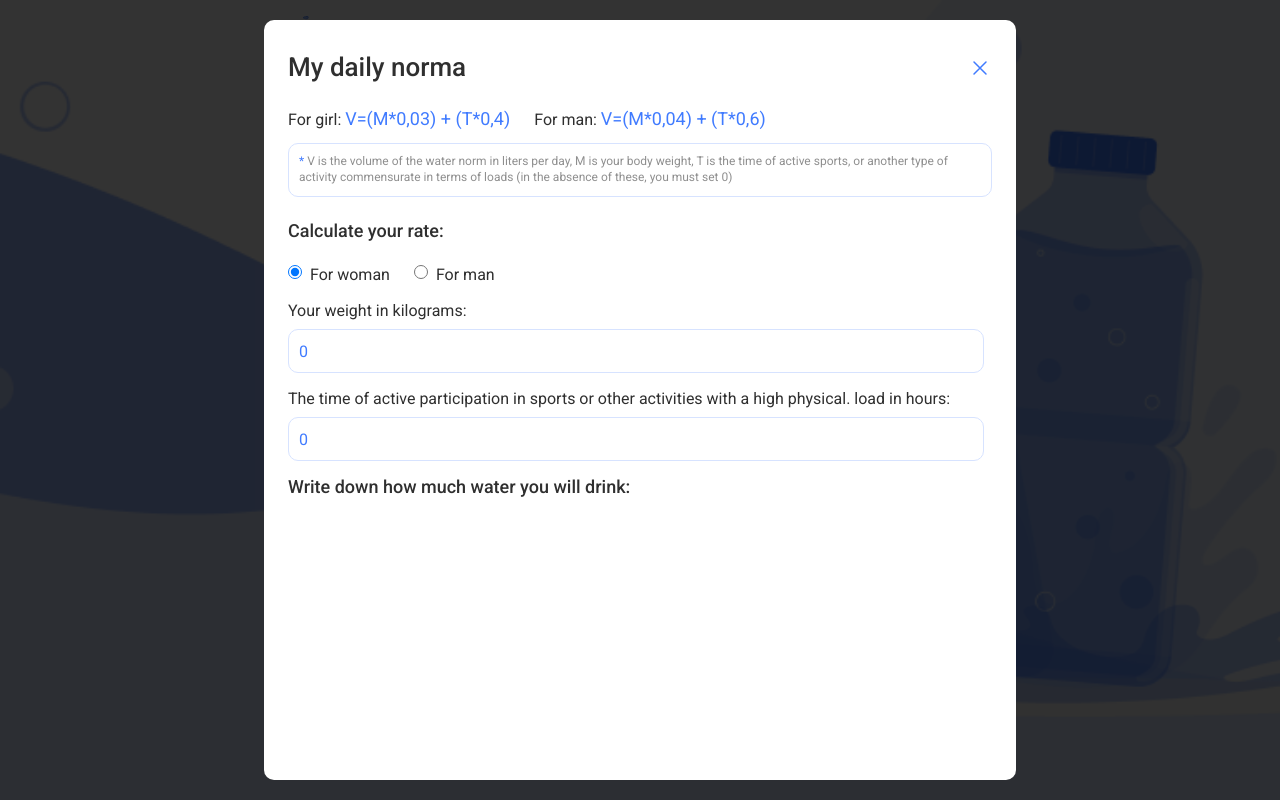
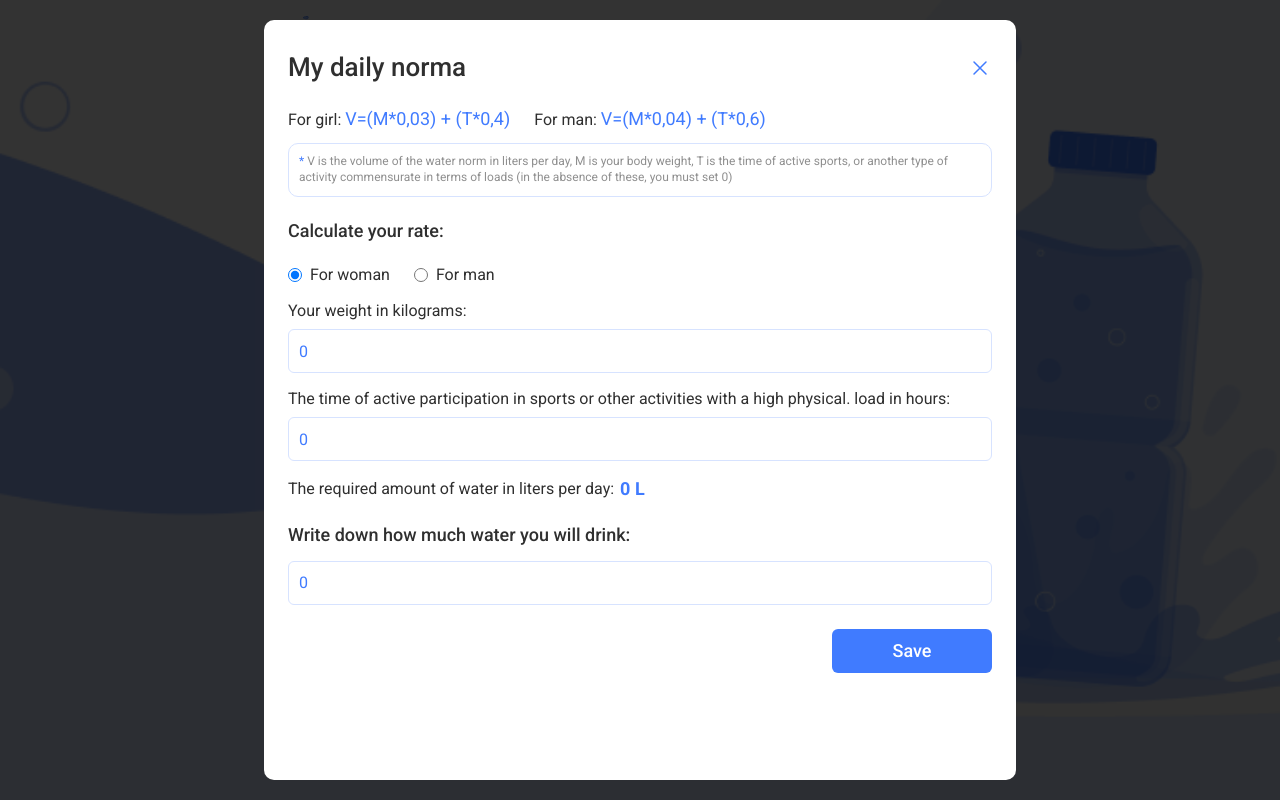
Before and after one commit to VuktorTS/water-tracker, a React (Vite) app: page /welcome in a window 1280 px wide. Built offline with nearby package versions, Linux system fonts and the light colour scheme.

Commit message:
0.1.0-19.04.24

```diff
--- a/src/components/DailyNormaModal/DailyNormaModal.jsx
+++ b/src/components/DailyNormaModal/DailyNormaModal.jsx
@@ -1,6 +1,11 @@
 import { useState, useEffect } from "react";
 import {
-  Backdrop, ButtonClose, CloseIcon, Container, ModalBody, TitleModal,
+  Backdrop,
+  ButtonClose,
+  CloseIcon,
+  Container,
+  ModalBody,
+  TitleModal,
   AllFormulesDiv,
   FormulesDiv,
   Formule,
@@ -11,7 +16,11 @@ import {
   Form,
   TitleForm,
   RadioDiv,
-  InpDiv
+  InpDiv,
+  Result,
+  ValueResult,
+  DivButton,
+  Button
 } from "./DailyNormaModal.styled";
 import InputDaNormMod from "../InputDaNormMod/InputDaNormMod";
 import icons from "img/icons.svg"
@@ -19,15 +28,19 @@ import icons from "img/icons.svg"
 const DailyNormaModal = () => {
   const [weight, setWeight] = useState(0);
   const [hours, setHours] = useState(0);
+  const [willDr, setWillDr] = useState(0);
+  const [result, setResult] = useState(0);
 
   const onChangeW = (e) => {
     setWeight(e.currentTarget.value);
-    console.log('e.currentTurget.value: ', e.currentTarget.value);
   };
 
   const onChangeH = (e) => {
     setHours(e.currentTarget.value);
-    console.log('e.currentTurget.value: ', e.currentTarget.value);
+  };
+
+  const onChangeWillDr = (e) => {
+    setWillDr(e.currentTarget.value);
   };
 
   const onClose = () => {
@@ -81,27 +94,37 @@ const DailyNormaModal = () => {
       <Form>
         <TitleForm>Calculate your rate:</TitleForm>
         <RadioDiv>
-          <InputDaNormMod type='radio' name='gender' value="woman" textInp='For woman' checked={true} height='14px' width='14px'/>
-          <InputDaNormMod type='radio' name='gender' value="man" textInp='For man' height='14px' width='14px'/>
+          <InputDaNormMod type='radio' name='gender' value="woman" textInp='For woman' checked={true} height='14px' width='14px' gap='8px' />
+          <InputDaNormMod type='radio' name='gender' value="man" textInp='For man' height='14px' width='14px' gap='8px' />
         </RadioDiv>
         <InpDiv>
         <InputDaNormMod
           title='Your weight in kilograms:'
           type='number'
-          name='gender'
+          name='weight'
           value={weight}
           onChange={onChangeW}
         />
         <InputDaNormMod
           title="The time of active participation in sports or other activities with a high physical. load in hours:"
           type='number'
-          name='gender'
+          name='hours'
           value={hours}
           onChange={onChangeH}
         />
-          </InpDiv>
-
-        <TitleForm>Write down how much water you will drink:</TitleForm>
+            </InpDiv>
+            <Result>
+              <Formule>The required amount of water in liters per day:</Formule>
+              <ValueResult>{ result } L</ValueResult>
+            </Result>
+            <TitleForm>Write down how much water you will drink:</TitleForm>
+            <InputDaNormMod
+          type='number'
+          name='willDr'
+          value={willDr}
+          onChange={onChangeWillDr}
+            />
+            <DivButton><Button>Save</Button></DivButton>
       </Form>
         </ModalBody>
       </Container>
--- a/src/components/DailyNormaModal/DailyNormaModal.styled.jsx
+++ b/src/components/DailyNormaModal/DailyNormaModal.styled.jsx
@@ -148,3 +148,58 @@ export const InpDiv = styled.div`
 display: flex;
 flex-direction: column;
 `;
+
+export const Result = styled.div`
+display: flex;
+gap: 6px;
+align-items: center;
+margin: 0 0 24px 0;
+`;
+
+export const ValueResult = styled.p`
+  font-size: 18px;
+  font-weight: 700;
+  line-height: 1.33;
+  color: var(--primery-color-blue);
+  min-width: 57px;
+  height: 100%;
+  padding: 0;
+  margin: 0;
+`;
+
+export const DivButton = styled.div`
+  width: 100%;
+  display: flex;
+
+  @media screen and (min-width: 768px) {
+    justify-content: end;
+  }
+`;
+
+export const Button = styled.button`
+  width: 100%;
+  height: 36px;
+  border-radius: 6px;
+  color: var(--primery-color-white);
+  background-color: var(--primery-color-blue);
+  margin: 24px 0;
+  font-size: 16px;
+  font-weight: 500;
+  line-height: 1.25;
+
+  @media screen and (min-width: 768px) {
+    font-size: 18px;
+    font-weight: 500;
+    line-height: 1.33;
+    width: 160px;
+    height: 44px;
+  }
+  @media screen and (min-width: 1440px) {
+    width: 592px;
+    height: 712px;
+  }
+
+  &:hover{
+    box-shadow: 0 2px 4px 0 rgba(64, 123, 255, 0.2);
+  }
+`;
--- a/src/components/InputDaNormMod/InputDaNormMod.jsx
+++ b/src/components/InputDaNormMod/InputDaNormMod.jsx
@@ -6,11 +6,11 @@ import {
   PInput,
 } from "./InputDaNormMod.styled";
 
-const InputDaNormMod = ({ title = '', type, name, value, onChange, textInp, checked = false, height = '44px', width = '100%' }) => {
+const InputDaNormMod = ({ title = '', type, name, value, onChange, textInp, checked = false, height = '44px', width = '100%', gap = '0' }) => {
   return (
     <Label>
     <TitleP>{title}</TitleP>
-      <DivInp>
+      <DivInp style={{gap: gap}}>
         <Input
           style={{
             height: height,
--- a/src/components/InputDaNormMod/InputDaNormMod.styled.jsx
+++ b/src/components/InputDaNormMod/InputDaNormMod.styled.jsx
@@ -14,7 +14,9 @@ export const TitleP = styled.p`
 `;
 
 export const DivInp = styled.div`
-display: flex;
+  display: flex;
+  gap: 8px;
+  align-items: center;
 `;
 
 export const Input = styled.input`
@@ -23,12 +25,12 @@ export const Input = styled.input`
   font-weight: 400;
   line-height: 1.25;
   border: 1px solid var(--btn-color-light-blue);
-  border-radius: 10px;
+  border-radius: 6px;
   padding: 0 10px;
 `;
 
 export const PInput = styled.p`
-  margin: 0 0 0 8px;
+  margin: 0;
   padding: 0;
   color: var(--primery-color-black);
   font-size: 16px;
```
